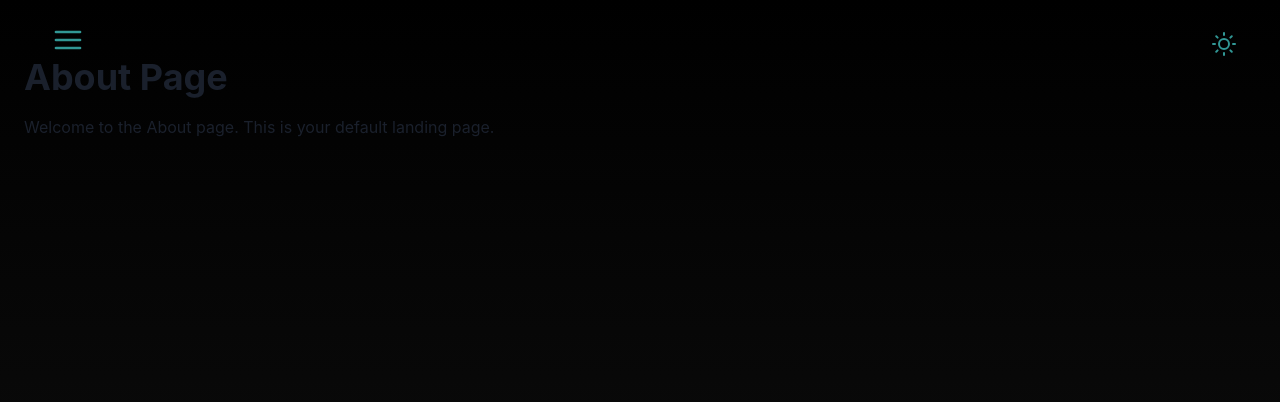
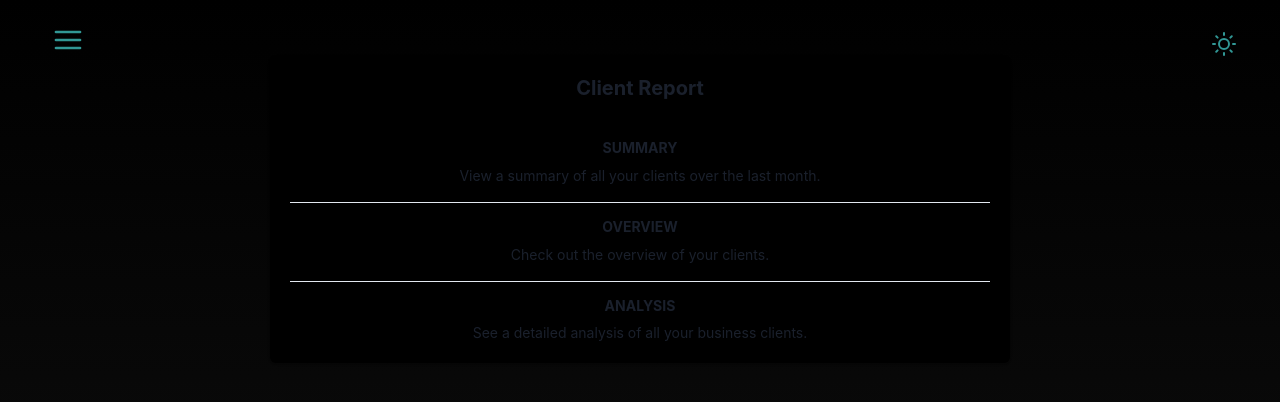
Before and after one commit to isha-73/isha-portfolio, a React (Create React App) app: page /about in a window 1280 px wide. Shown: the top 402 px of the page. Built offline with nearby package versions, Linux system fonts and the light colour scheme.

Commit message:
routes added

```diff
--- a/src/App.js
+++ b/src/App.js
@@ -6,6 +6,8 @@ import Home from './pages/Home';
 import About from './pages/About';
 import Projects from './pages/Projects';
 import NotFound from './pages/NotFound';
+import Interest from './pages/Interest';
+import Blogs from './pages/Blogs';
 
 function App() {
   return (
@@ -20,14 +22,15 @@ function App() {
             <DrawerMenu />
           </Box>
           <Box flex="1" overflow="auto"> {/* Use flex="1" and overflow="auto" to handle page content */}
-
             <Routes>
               <Route path="/about" element={<About />} />
               <Route path="/projects" element={<Projects />} />
+              <Route path="/interests" element={<Interest />} />
+              <Route path="/blogs" element={<Blogs />} />
               <Route path="*" element={<NotFound />} />
               <Route path="/" element={<Home />} /> {/* This sets Home as the default page */}
+
             </Routes>
-
           </Box>
         </Router>
       </Box>
--- a/src/components/Body.js
+++ b/src/components/Body.js
@@ -1,37 +1,37 @@
 import {
   Box,
-  Button,
   Card,
   CardBody,
-  CardFooter,
-  CardHeader,
   Heading,
   SimpleGrid,
-  Text,
-  Link,
-  useMediaQuery,
+  Text
 } from '@chakra-ui/react';
+import { Link } from 'react-router-dom';
+
 
 export default function Body() {
-  const [isSmallerThan768] = useMediaQuery('(max-width: 768px)');
+  // const [isSmallerThan768] = useMediaQuery('(max-width: 768px)');
   const cardData = [
     {
       id: 1,
       title: 'Projects',
       description:
         'Showcasing a collection of my projects, combining creativity and technical expertise.',
+      link: "/projects"
     },
     {
       id: 2,
       title: 'Blogs',
       description:
         'Delve into my collection of insightful blog posts, covering various topics',
+      link: "/blogs"
     },
     {
       id: 3,
       title: 'My Interest',
       description:
         'Take a glimpse into my diverse range of interests, including hobbies, books, travel, and more.',
+      link: "/interests"
     },
   ];
 
@@ -45,15 +45,10 @@ export default function Body() {
       >
         {cardData.map((card) => (
           <Link
+            to={card.link}
             key={card.id}
-            textDecoration="none"
-            borderRadius={'6px'}
-            _hover={{
-              textDecoration: 'none',
-              boxShadow: '0 0 3px teal',
-              backgroundImage: 'linear-gradient(to bottom, #111111,#222222)',
-            }}
           >
+
             <Card
               backgroundColor="blur"
               color="white"
@@ -61,6 +56,13 @@ export default function Body() {
               borderWidth="0.5px"
               minHeight={'160px'}
               boxShadow="md"
+              textDecoration="none"
+              borderRadius={'6px'}
+              _hover={{
+                textDecoration: 'none',
+                boxShadow: '0 0 3px teal',
+                backgroundImage: 'linear-gradient(to bottom, #111111,#222222)',
+              }}
             >
               <CardBody
                 display={'flex'}
--- a/src/components/Footer.js
+++ b/src/components/Footer.js
@@ -18,7 +18,7 @@ import {
 export default function Footer() {
   return (
     <>
-      <Box color={'white'}>
+      <Box color={'white'} p={'6'}>
         <Link
           href="http://www.linkedin.com/in/isha-bule-23a51820b"
           isExternal
--- a/src/pages/About.js
+++ b/src/pages/About.js
@@ -1,16 +1,45 @@
 import React from 'react';
 import { Box, Heading, Text } from '@chakra-ui/react';
+import { Card, CardHeader, CardBody, CardFooter, StackDivider, Stack } from '@chakra-ui/react'
 
 
 const About = () => {
     return (
-        <Box p="6"> {/* Add a parent Box to wrap your content */}
-            <Heading as="h1" size="xl" mb="4">
-                About Page
-            </Heading>
-            <Text>
-                Welcome to the About page. This is your default landing page.
-            </Text>
+        <Box p="6" display={'flex'} flexDirection={'column'} justifyContent={'center'} alignItems={'center'} >
+            <Card textAlign={'center'} width={'60%'} bg={'black'}>
+                <CardHeader>
+                    <Heading size='md'>Client Report</Heading>
+                </CardHeader>
+
+                <CardBody>
+                    <Stack divider={<StackDivider />} spacing='4'>
+                        <Box>
+                            <Heading size='xs' textTransform='uppercase'>
+                                Summary
+                            </Heading>
+                            <Text pt='2' fontSize='sm'>
+                                View a summary of all your clients over the last month.
+                            </Text>
+                        </Box>
+                        <Box>
+                            <Heading size='xs' textTransform='uppercase'>
+                                Overview
+                            </Heading>
+                            <Text pt='2' fontSize='sm'>
+                                Check out the overview of your clients.
+                            </Text>
+                        </Box>
+                        <Box>
+                            <Heading size='xs' textTransform='uppercase'>
+                                Analysis
+                            </Heading>
+                            <Text pt='2' fontSize='sm'>
+                                See a detailed analysis of all your business clients.
+                            </Text>
+                        </Box>
+                    </Stack>
+                </CardBody>
+            </Card>
         </Box>
     );
 };
--- /dev/null
+++ b/src/pages/Interest.js
@@ -0,0 +1,7 @@
+import React from 'react'
+
+export default function Blogs() {
+    return (
+        <div>Blogs</div>
+    )
+}
```
